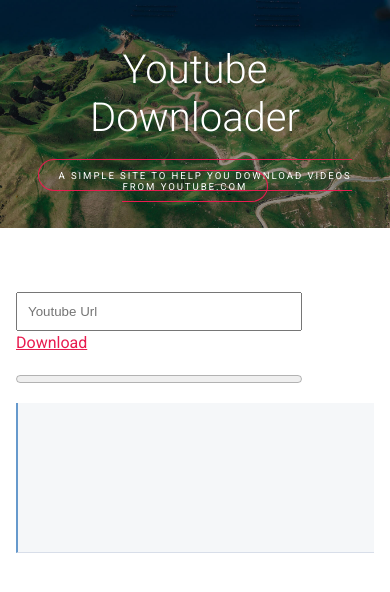
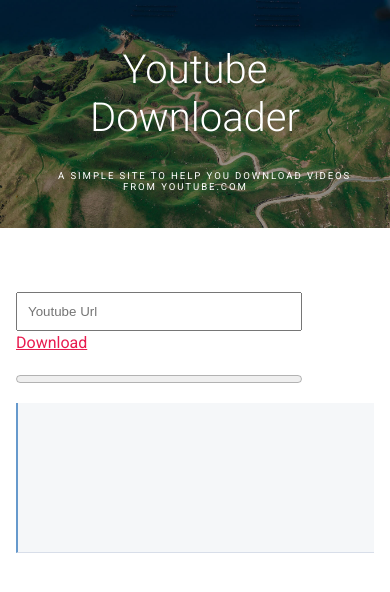
Before and after one commit to jpschroeder/youtube-dl-web, a plain HTML site: page app/static/index.html in a window 390 px wide. Drawn offline with nearby package versions, Linux system fonts and the light colour scheme; no server answers; files whose address does not match are found by name.

Commit message:
Fix style on mobile

```diff
--- a/app/static/index.html
+++ b/app/static/index.html
@@ -114,6 +114,12 @@
   .error {
     color: #ec5f67;
   }
+
+  @media (max-width: 500px) {
+    header a {
+      border: none;
+    }
+  }
   </style>
 </head>
 
```
